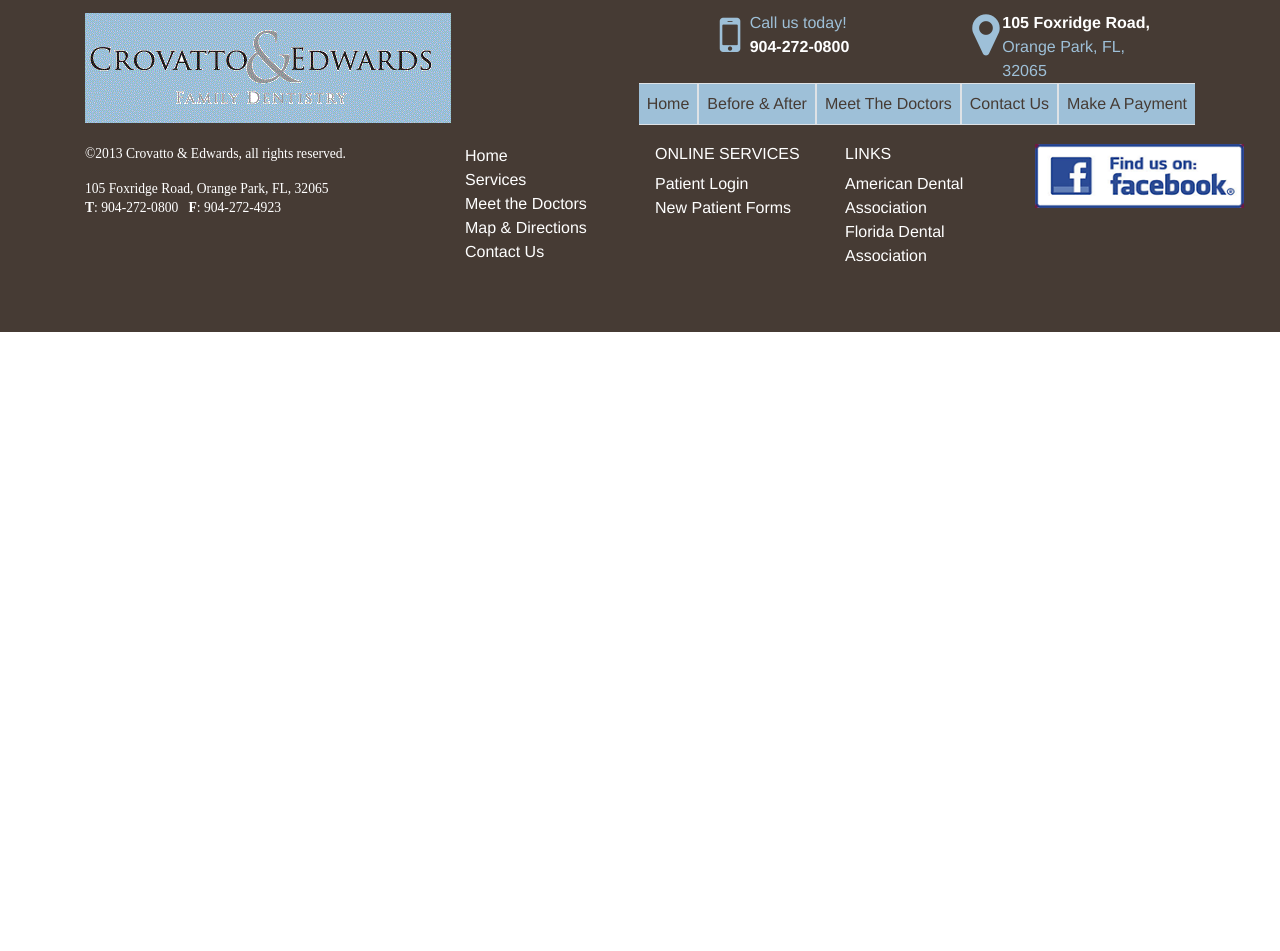
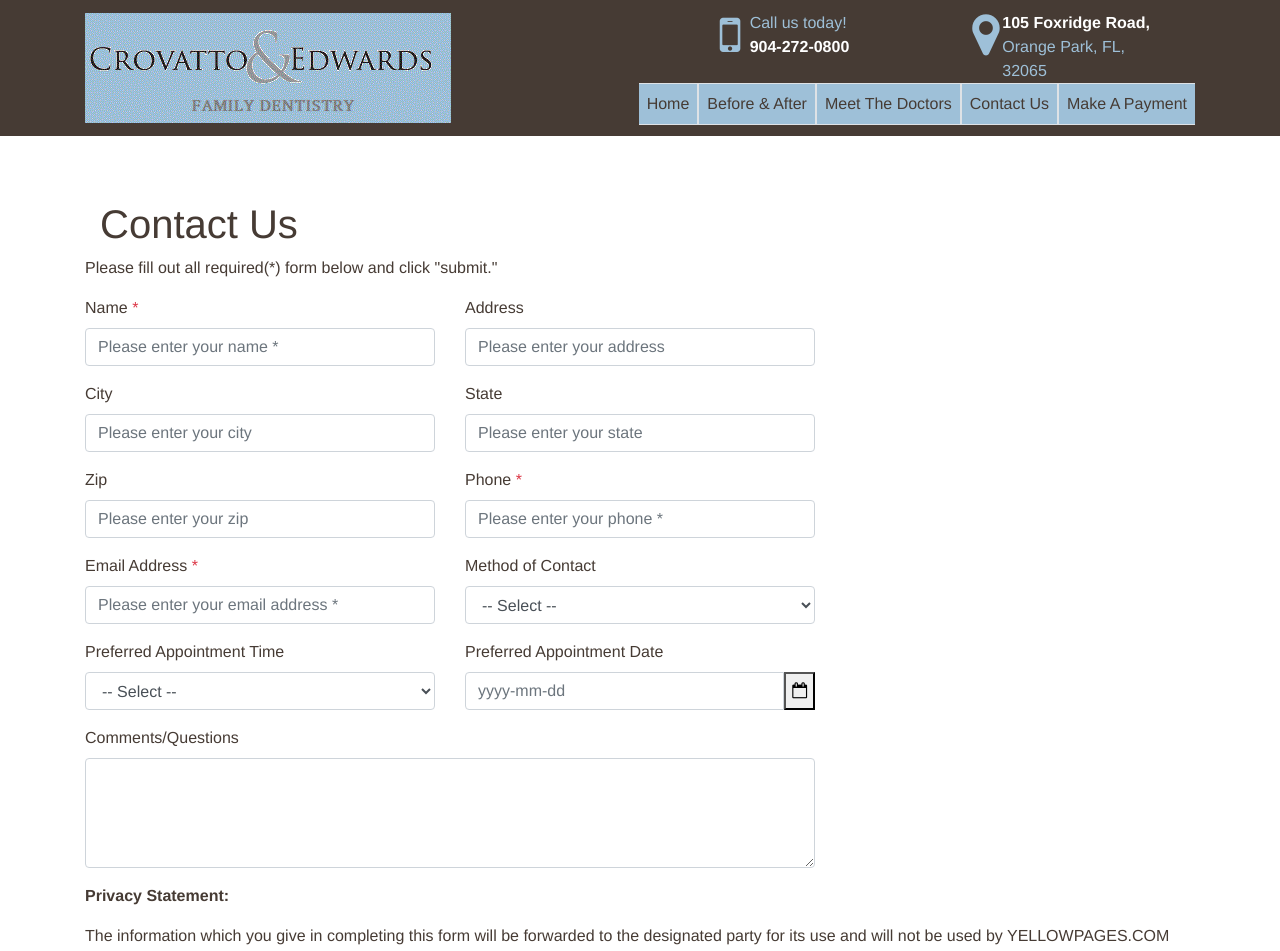
Before and after one commit to PinpointWS/cande, an Angular app in the folder cande/: page /contact in a window 1280 px wide. Shown: the top 951 px of the page. Before the commit the page ends 800 px from the top, so only its background shows below. Built offline with nearby package versions, Linux system fonts and the light colour scheme.

Commit message:
Updated Contact Us and added services

```diff
--- a/cande/src/app/app-routing.module.ts
+++ b/cande/src/app/app-routing.module.ts
@@ -6,6 +6,7 @@
 import { NgModule } from '@angular/core';
 import { Routes, RouterModule } from '@angular/router';
 import { HomeComponent } from "./home/home.component";
+import { ServicesComponent } from "./services-page/services.component";
 
 
 
@@ -16,6 +17,7 @@
   { path: 'contact', component: ContactComponent },
   { path: 'doctors', component: MeetthedoctorsComponent },
   { path: 'payments', component: MakeAPaymentComponent },
+  { path: 'services', component: ServicesComponent },
   { path: '',   component: HomeComponent  },
   { path: '**', component: HomeComponent }
 
--- a/cande/src/app/app.module.ts
+++ b/cande/src/app/app.module.ts
@@ -14,6 +14,7 @@
 import { AppRoutingModule } from "./app-routing.module";
 import { FooterComponent } from "./core/footer/footer.component";
 import { HomeComponent } from './home/home.component';
+import { ServicesComponent } from "./services-page/services.component";
 
 @NgModule({
   declarations: [
@@ -25,7 +26,8 @@
     ContactComponent,
     MeetthedoctorsComponent,
     MakeAPaymentComponent,
-    HomeComponent
+    HomeComponent,
+    ServicesComponent
   ],
   imports: [
     BrowserModule,
--- a/cande/src/app/beforeandafter/beforeandafter.component.html
+++ b/cande/src/app/beforeandafter/beforeandafter.component.html
@@ -1,7 +1,7 @@
- <div class="container">
+ <div class="container top-margin">
   <div class="row">
     <div class="col-sm-12">
-  		<h2>Before &amp; After Comparison</h2>
+  		<h1>Before &amp; After Comparison</h1>
     </div>
   </div>
   <div class="row">
@@ -74,7 +74,7 @@
     </div>
   </div>
 
-  <div class="row top-buffer">
+  <div class="row top-buffer mb-4">
     <div class="col-sm-3">
     	<img src="http://placehold.it/280x200">
     	Before
--- a/cande/src/app/contact/contact.component.html
+++ b/cande/src/app/contact/contact.component.html
@@ -1,7 +1,143 @@
 
-<div class="container">
+<div class="container top-margin">
 	<div class="col-sm-12">
-		<h2>Contact Us</h2>
+		<h1>Contact Us</h1>
 	</div>
 
+
+        <p>Please fill out all required(<span class="required">*</span>) form below and click "submit."</p>
+          <div class="controls">
+    <form id="contact-form" method="post" action="contact.php" role="form">
+
+        <div class="row">
+            <div class="col-md-4">
+                <div class="form-group">
+                    <label for="form_name">Name <span class="text-danger">*</span></label>
+                    <input id="form_name" type="text" name="name" class="form-control" placeholder="Please enter your name *" required="required" data-error="Firstname is required.">
+                    <div class="help-block with-errors"></div>
+                </div>
+            </div>
+            <div class="col-md-4">
+                <div class="form-group">
+                    <label for="form_lastname">Address</label>
+                    <input id="form_lastname" type="text" name="surname" class="form-control" placeholder="Please enter your address" required="required" data-error="Lastname is required.">
+                    <div class="help-block with-errors"></div>
+                </div>
+            </div>
+        </div>
+
+        <div class="row">
+            <div class="col-md-4">
+                <div class="form-group">
+                    <label for="form_name">City</label>
+                    <input id="form_name" type="text" name="name" class="form-control" placeholder="Please enter your city" required="required" data-error="Firstname is required.">
+                    <div class="help-block with-errors"></div>
+                </div>
+            </div>
+            <div class="col-md-4">
+                <div class="form-group">
+                    <label for="form_lastname">State</label>
+                    <input id="form_lastname" type="text" name="surname" class="form-control" placeholder="Please enter your state" required="required" data-error="Lastname is required.">
+                    <div class="help-block with-errors"></div>
+                </div>
+            </div>
+        </div>
+
+        <div class="row">
+            <div class="col-md-4">
+                <div class="form-group">
+                    <label for="form_email">Zip</label>
+                    <input id="form_email" type="email" name="email" class="form-control" placeholder="Please enter your zip" required="required" data-error="Valid email is required.">
+                    <div class="help-block with-errors"></div>
+                </div>
+            </div>
+            <div class="col-md-4">
+                <div class="form-group">
+                    <label for="form_phone">Phone <span class="text-danger">*</span></label>
+                    <input id="form_phone" type="tel" name="phone" class="form-control" placeholder="Please enter your phone *">
+                    <div class="help-block with-errors"></div>
+                </div>
+            </div>
+        </div>
+
+        <div class="row">
+            <div class="col-md-4">
+                <div class="form-group">
+                    <label for="form_name">Email Address <span class="text-danger">*</span></label>
+                    <input id="form_name" type="text" name="name" class="form-control" placeholder="Please enter your email address *" required="required" data-error="Firstname is required.">
+                    <div class="help-block with-errors"></div>
+                </div>
+            </div>
+            <div class="col-md-4">
+                <div class="form-group">
+                    <label for="form_lastname">Method of Contact</label>
+                     <select class="form-control" placeholder="--Select--">
+					  <option value="volvo">-- Select --</option>
+					  <option value="volvo">Phone</option>
+					  <option value="saab">E-Mail</option>
+					</select>
+                    <div class="help-block with-errors"></div>
+                </div>
+            </div>
+        </div>
+
+        <div class="row">
+            <div class="col-md-4">
+                <div class="form-group">
+                    <label for="form_name">Preferred Appointment Time</label>
+                     <select class="form-control" placeholder="--Select--">
+					  <option value="volvo">-- Select --</option>
+					  <option value="volvo">Morning</option>
+					  <option value="saab">Afternoon</option>
+					</select>
+                    <div class="help-block with-errors"></div>
+                </div>
+            </div>
+            <div class="col-md-4">
+                <div class="form-group">
+
+                    <label for="form_lastname">Preferred Appointment Date</label>
+                  <div class="input-group">
+                    <input class="form-control" placeholder="yyyy-mm-dd" name="dp"  ngbDatepicker #d="ngbDatepicker">
+
+			      <button class="input-group-addon" (click)="d.toggle()" type="button">
+			        <i class="fa fa-calendar-o" aria-hidden="true"></i>
+			      </button>
+                  </div>
+                    <div class="help-block with-errors"></div>
+
+                </div>
+            </div>
+        </div>
+
+
+        <div class="row">
+            <div class="col-md-8">
+                <div class="form-group">
+                    <label for="form_message">Comments/Questions</label>
+                    <textarea id="form_message" name="message" class="form-control" rows="4" required="required" data-error="Please,leave us a message."></textarea>
+                    <div class="help-block with-errors"></div>
+                </div>
+            </div>
+            <div class="col-md-12">
+			<p>
+                <strong>Privacy Statement:</strong>
+                </p>
+                <p>
+				The information which you give in completing this form will be forwarded to the designated party for its use and will not be used by YELLOWPAGES.COM from BellSouth TM for any other purpose or provided by us to any other parties. If you wish information concerning the privacy policy or the designated recipient, you should contact them directly.
+			</p>
+            </div>
+
+            <div class="col-md-12">
+                <input type="submit" class="btn btn-success btn-send" value="Send message">
+            </div>
+        </div>
+        <div class="row mt-4">
+            <div class="col-md-12">
+                <p class="text-muted"><strong class="text-danger">*</strong> These fields are required.</p>
+            </div>
+        </div>
+
+
+</form>
 </div>
--- a/cande/src/app/core/nav.component.html
+++ b/cande/src/app/core/nav.component.html
@@ -2,7 +2,7 @@
 <!-- Navigation -->
 <nav class="navbar navbar-expand-lg navbar-inverse bg-brown text-baby-blue fixed-top">
 	<div class="container">
-		<a class="navbar-brand" href="#"><img src="assets/img/logo.gif"
+		<a class="navbar-brand" href="#"><img src="assets/img/logo3.gif"
 			alt="Go Home / Crovatto &amp; Edwards"></a>
 		<button class="navbar-toggler" type="button" data-toggle="collapse"
 			data-target="#navbarResponsive" aria-controls="navbarResponsive"
--- a/cande/src/app/home/home.component.html
+++ b/cande/src/app/home/home.component.html
@@ -38,7 +38,7 @@
               </div>
               <div class="col-md-3 col-sm-6">
                 <div class="service-item">
-                	<a href=# >
+                	<a class="nav-link" routerLink="/services" routerLinkActive="active">
                 		<img src="assets/img/smile1.jpeg" alt="..." class="rounded-circle img-thumbnail">
 	                  <h5>
 	                    <strong class="text-white">Services</strong>
--- a/cande/src/app/meetthedoctors/meetthedoctors.component.html
+++ b/cande/src/app/meetthedoctors/meetthedoctors.component.html
@@ -19,7 +19,7 @@
     </div>
     </div>
 
-    <div class="row mt-5">
+    <div class="row mt-5 mb-4">
 	<div class="col-3">
     	<img src="assets/img/megan-edwards,jpg.jpg" alt="Megas Edwards" width="175" height="263" class="imageLeft">
     </div>
--- /dev/null
+++ b/cande/src/app/services-page/services.component.html
@@ -0,0 +1,34 @@
+
+<div class="container top-margin">
+	<div class="col-sm-12">
+		<h1>Services</h1>
+	</div>
+
+	 <div>
+      <p class="s3" style="background-color:#CBDCA3;">We offer a wide range of services to </p>
+      <p class="s3" style="background-color:#CBDCA3;">keep your teeth healthy and attractive.</p>
+      <span class="s3"><br>
+		    </span>
+      <ul class="compact-li"><li class="s3">Preventative Healthy Cleanings</li>
+        <li class="s3">Digital X-rays</li>
+        <li class="s3">iTero Scanning</li>
+        <li class="s3">Implant Crowns</li>
+        <li class="s3">Crowns</li>
+        <li class="s3">Partials</li>
+        <li class="s3">Dentures</li>
+        <li class="s3">Bridges</li>
+        <li class="s3">Veneers</li>
+        <li class="s3">Restorative Fillings</li>
+        <li class="s3">Root Canals</li>
+        <li class="s3">Extractions</li>
+        <li class="s3">Deep Cleanings</li>
+      </ul>
+		    <p class="s3"><br>
+		      </p>
+		    <p style="s3; background-color: #CBDCA3; font-weight: bold; font-style: normal;"><span class="s3"><em>We strive to make your appointment  comfortable </em><br>
+		        <em>and offer Nitrous Oxide (laughing gas) to  patients who need assistance in relaxation.</em> </span>
+		    </p><p>&nbsp;</p>
+		      <div style="text-align: center; font-style: normal; font-weight: bold;"><p class="s3"><strong>Need a second opinion?&nbsp;</strong> </p>
+          <p class="s3"><strong>We offer no charge consultations for </strong></p>
+       <p class="s3"><strong>second  opinions!</strong></p><p></p></div></div>
+</div>
--- /dev/null
+++ b/cande/src/app/services-page/services.component.ts
@@ -0,0 +1,15 @@
+import { Component, OnInit } from '@angular/core';
+
+@Component({
+  selector: 'app-contact',
+  templateUrl: './services.component.html',
+  styleUrls: ['./services.component.css']
+})
+export class ServicesComponent implements OnInit {
+
+  constructor() { }
+
+  ngOnInit() {
+  }
+
+}
--- a/cande/src/styles.scss
+++ b/cande/src/styles.scss
@@ -1,6 +1,10 @@
 /* You can add global styles to this file, and also import other style files */
 @import 'styles/variables';
 @import '~bootstrap/scss/bootstrap';
+
+.top-margin{
+	margin-top: 150px;
+}
 
 .footer{
 	background-color: #463B34;
```
Also changed, not shown: cande/src/app/services-page/services.component.css (added), cande/src/assets/img/logo.gif, cande/src/assets/img/logo3.gif (added).
